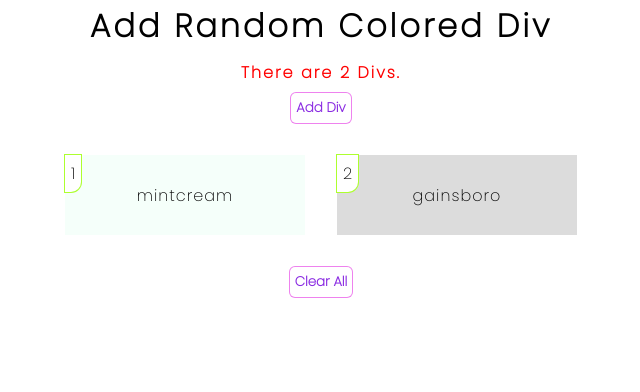
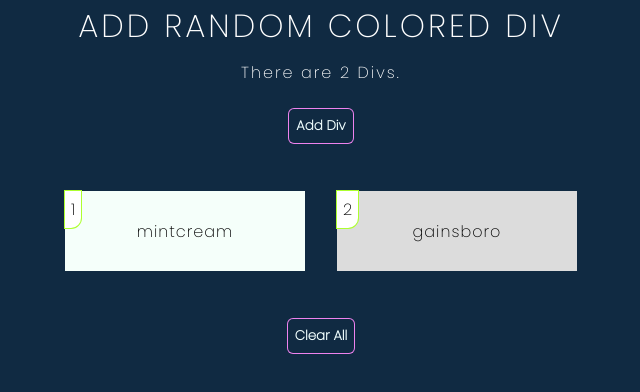
Before and after one commit to bhavesh-chaudhari/1-hour-mini-projects, a React (Create React App) app in the folder React/01-add-random-colored-div/: page / in a window 1280 px wide. Shown: the top 392 px of the page, without its empty margins (319-959 px from the left). Built offline with nearby package versions, Linux system fonts and the light colour scheme.

Commit message:
updating project 1 react

```diff
--- a/React/01-add-random-colored-div/src/App.css
+++ b/React/01-add-random-colored-div/src/App.css
@@ -7,18 +7,25 @@
     font-family: 'Poppins', sans-serif;
 }
 
+body{
+    background:hsl(209, 61%, 16%)
+}
+
 h1{
     letter-spacing: 3px;
     text-align: center;
     padding: 2px;
+    color: white;
+    text-transform: uppercase;
+    font-weight: lighter;
 }
 
 p{
     margin: 0.5rem;
     letter-spacing: 2px;
-    font-weight: bold;
-    color: red;
+    color: rgb(255, 255, 255);
 }
+
 
 .container{
     display: flex;
@@ -35,19 +42,20 @@ p{
 }
 
 .btn{
-    padding: 5px;
+    padding: 7px;
     background: transparent;
-    color: blueviolet;
+    color: azure;
     border: none;
-    /* outline: 1px solid violet; */
     box-shadow: 0 0 0 1px violet;
     cursor: pointer;
     border-radius: 5px;
     transition: all 0.2s ease;
     font-weight: bolder;
+    margin: 1rem;
 }
 
 .btn:hover{
+    color: white;
     box-shadow: 0 0 3px 2px blueviolet;
 }
 
--- a/React/01-add-random-colored-div/src/App.js
+++ b/React/01-add-random-colored-div/src/App.js
@@ -70,7 +70,7 @@ const App = () => {
   // Conditional Rendering
   const Para = () => {
     if (options.length === 0) {
-      return <p>All Divs Were Cleared.</p>;
+      return <p>All divs were cleared.</p>;
     } else if (options.length === 1) {
       return <p>There is 1 Div.</p>;
     } else {
```
